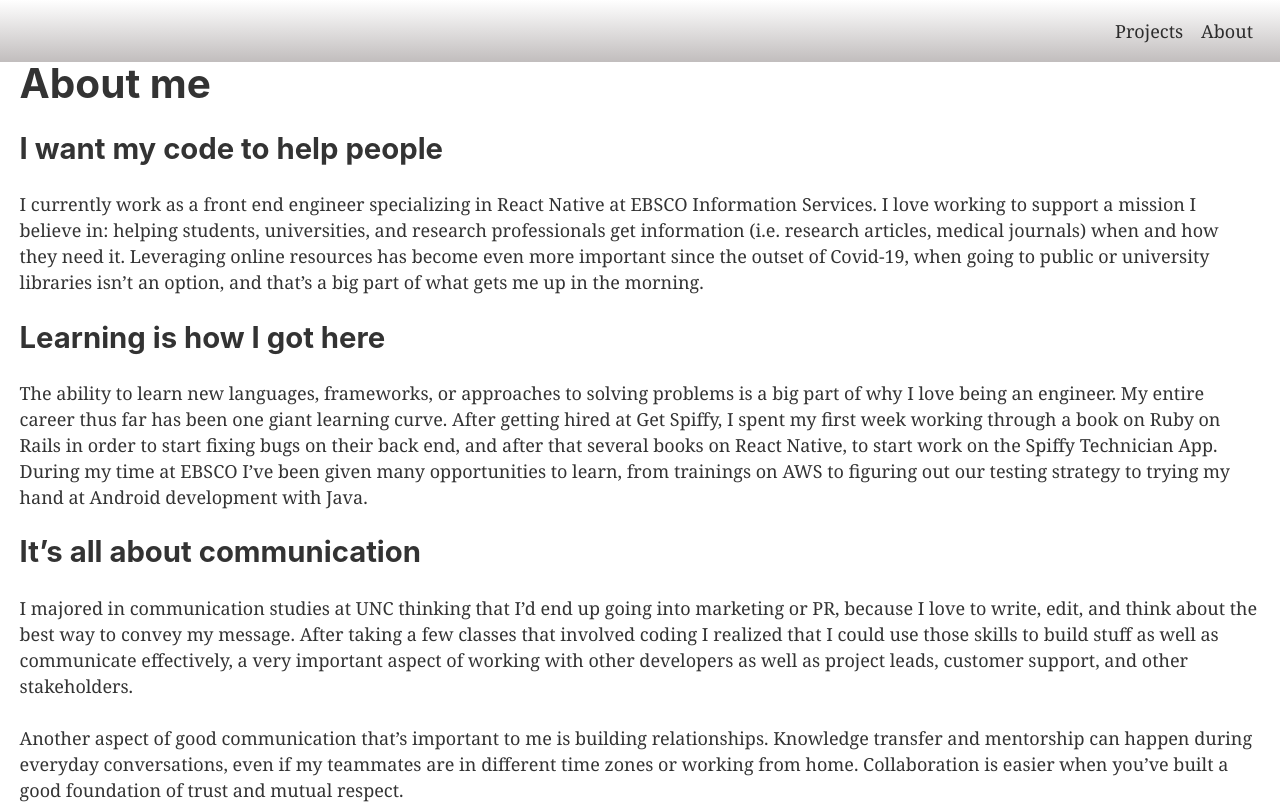
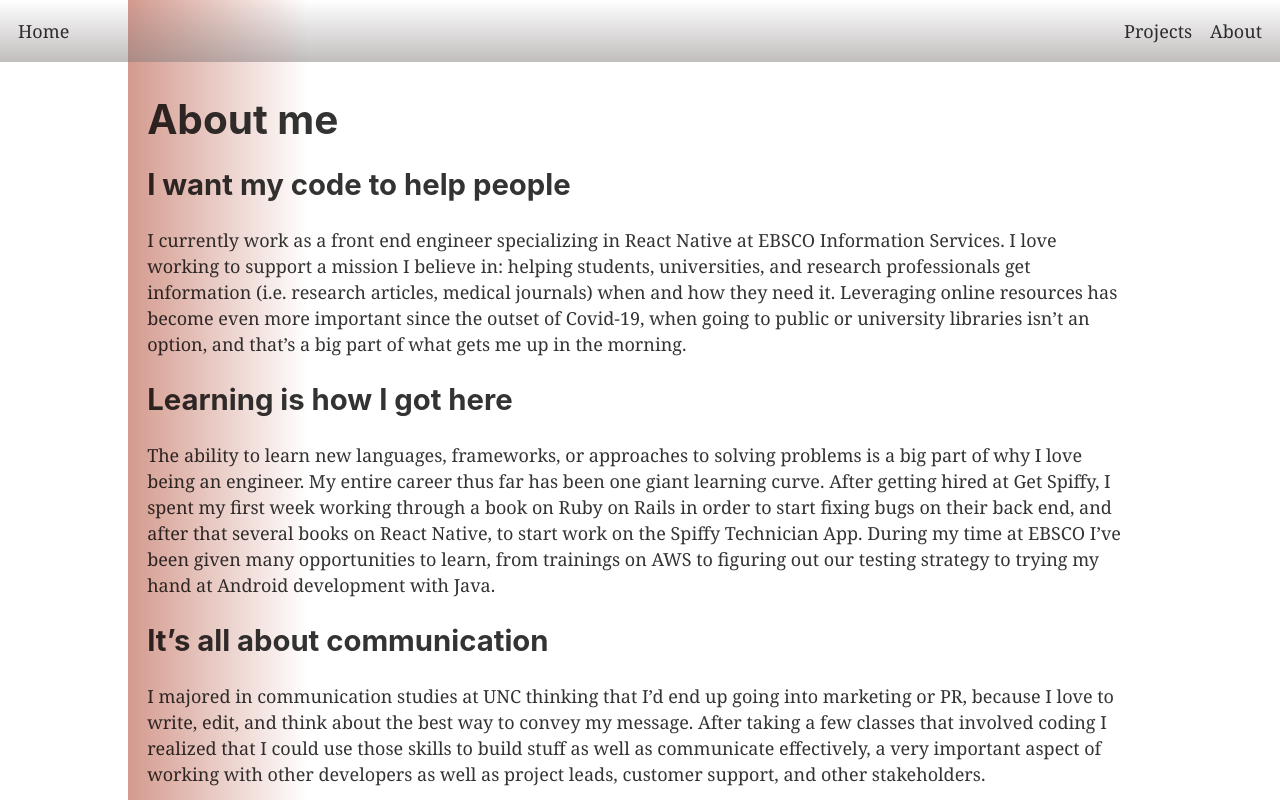
Before and after one commit to samanthasheadavis/personal-website, a Gatsby site: page /about in a window 1280 px wide. Shown: the top 806 px of the page. Built offline with nearby package versions, Linux system fonts and the light colour scheme; Gatsby itself is replaced by a stand-in of ours.

Commit message:
Add color block design and update styles for projects and about pages

```diff
--- a/src/components/header.js
+++ b/src/components/header.js
@@ -5,6 +5,10 @@
 
 const Header = ({ siteTitle }) => (
   <header className="headerContainer">
+    <Link className="headerLink" to="/">
+      Home
+    </Link>
+    <div className="rightLinksContainer">
       <Link className="headerLink" to="/projects/">
         Projects
       </Link>{" "}
@@ -12,6 +16,7 @@
       <Link className="headerLink" to="/about/">
         About
       </Link>
+    </div>
   </header>
 );
 
--- a/src/components/style.css
+++ b/src/components/style.css
@@ -591,10 +591,11 @@
   content: "";
 }
 .headerContainer {
+  z-index: -2;
   margin: 0 auto;
+  justify-content: space-between;
   display: flex;
   flex-direction: row;
-  justify-content: flex-end;
   padding: 1rem;
   background: linear-gradient(
     0deg,
@@ -603,13 +604,17 @@
   );
 }
 .headerLink {
-  padding-right: 0.5rem;
   text-decoration: none;
   color: hsla(0, 0%, 0%, 0.8);
 }
 .headerLink:first-of-type {
   padding-right: 1rem;
 }
+.rightLinksContainer {
+  display: flex;
+  flex-direction: row;
+  justify-content: flex-end;
+}
 @media only screen and (max-width: 480px) {
   html {
     font-size: 100%;
--- a/src/pages/about.js
+++ b/src/pages/about.js
@@ -3,98 +3,103 @@
 
 import Layout from "../components/layout";
 import SEO from "../components/seo";
+import "./style.css";
 
 const About = () => (
   <Layout>
     <SEO title="About" />
+    <div className="container">
+      <div className="bodyColorBlock" />
+      <div className="mainText">
         <h1>About me</h1>
-
         <h2>I want my code to help people</h2>
         <p>
-      I currently work as a front end engineer specializing in React Native at
-      EBSCO Information Services. I love working to support a mission I believe
-      in: helping students, universities, and research professionals get
-      information (i.e. research articles, medical journals) when and how they
-      need it. Leveraging online resources has become even more important since
-      the outset of Covid-19, when going to public or university libraries isn’t
-      an option, and that’s a big part of what gets me up in the morning.
+          I currently work as a front end engineer specializing in React Native
+          at EBSCO Information Services. I love working to support a mission I
+          believe in: helping students, universities, and research professionals
+          get information (i.e. research articles, medical journals) when and
+          how they need it. Leveraging online resources has become even more
+          important since the outset of Covid-19, when going to public or
+          university libraries isn’t an option, and that’s a big part of what
+          gets me up in the morning.
         </p>
         <h2>Learning is how I got here</h2>
         <p>
-      The ability to learn new languages, frameworks, or approaches to solving
-      problems is a big part of why I love being an engineer. My entire career
-      thus far has been one giant learning curve. After getting hired at Get
-      Spiffy, I spent my first week working through a book on Ruby on Rails in
-      order to start fixing bugs on their back end, and after that several books
-      on React Native, to start work on the Spiffy Technician App. During my
-      time at EBSCO I’ve been given many opportunities to learn, from trainings
-      on AWS to figuring out our testing strategy to trying my hand at Android
-      development with Java.
+          The ability to learn new languages, frameworks, or approaches to
+          solving problems is a big part of why I love being an engineer. My
+          entire career thus far has been one giant learning curve. After
+          getting hired at Get Spiffy, I spent my first week working through a
+          book on Ruby on Rails in order to start fixing bugs on their back end,
+          and after that several books on React Native, to start work on the
+          Spiffy Technician App. During my time at EBSCO I’ve been given many
+          opportunities to learn, from trainings on AWS to figuring out our
+          testing strategy to trying my hand at Android development with Java.
         </p>
 
         <h2>It’s all about communication</h2>
         <p>
-      I majored in communication studies at UNC thinking that I’d end up going
-      into marketing or PR, because I love to write, edit, and think about the
-      best way to convey my message. After taking a few classes that involved
-      coding I realized that I could use those skills to build stuff as well as
-      communicate effectively, a very important aspect of working with other
-      developers as well as project leads, customer support, and other
-      stakeholders.
+          I majored in communication studies at UNC thinking that I’d end up
+          going into marketing or PR, because I love to write, edit, and think
+          about the best way to convey my message. After taking a few classes
+          that involved coding I realized that I could use those skills to build
+          stuff as well as communicate effectively, a very important aspect of
+          working with other developers as well as project leads, customer
+          support, and other stakeholders.
         </p>
         <p>
-      Another aspect of good communication that’s important to me is building
-      relationships. Knowledge transfer and mentorship can happen during
-      everyday conversations, even if my teammates are in different time zones
-      or working from home. Collaboration is easier when you’ve built a good
-      foundation of trust and mutual respect.
+          Another aspect of good communication that’s important to me is
+          building relationships. Knowledge transfer and mentorship can happen
+          during everyday conversations, even if my teammates are in different
+          time zones or working from home. Collaboration is easier when you’ve
+          built a good foundation of trust and mutual respect.
         </p>
 
         <h2>I’m into the details</h2>
         <p>
-      Probably the most intrinsically enjoyable aspect of working with code for
-      me is solving puzzles. Diagnosing bugs, reading through PRs, or finding
-      the most descriptive variable name are activities I can dive into and lose
-      myself in. I pride myself as a top-notch PR reviewer not because I know
-      more than my teammates but because I take the time to dig into the code,
-      run the edge cases and think about non-functional requirements like
-      accessibility and cross-browser functionality.
+          Probably the most intrinsically enjoyable aspect of working with code
+          for me is solving puzzles. Diagnosing bugs, reading through PRs, or
+          finding the most descriptive variable name are activities I can dive
+          into and lose myself in. I pride myself as a top-notch PR reviewer not
+          because I know more than my teammates but because I take the time to
+          dig into the code, run the edge cases and think about non-functional
+          requirements like accessibility and cross-browser functionality.
         </p>
 
         <h2>About that coding bootcamp…</h2>
         <p>
           My entry to the world of software engineering was not the traditional
-      computer science degree, but my alternative background has benefitted me
-      in several ways.
+          computer science degree, but my alternative background has benefitted
+          me in several ways.
         </p>
         <p>
           My B.A in communication studies from UNC Chapel Hill was where I first
-      sparked an interest in coding. It also honed my presenting skills and was
-      the nucleus of several marketing, PR, and UX/SEO internships and
+          sparked an interest in coding. It also honed my presenting skills and
+          was the nucleus of several marketing, PR, and UX/SEO internships and
           experiences that gave me a taste of what it was like working in higher
-      education, the nonprofit industry, and, very briefly, Google. My minor in
-      entrepreneurship taught me to problem solve based on customer needs and
-      got me involved in the active startup community of the research triangle
-      in NC (Raleigh, Durham, and Chapel Hill). The heavy emphasis on peer
-      critique for my minor and honors thesis in Poetry honed my writing skills
-      as well as my ability to give (and receive) constructive feedback.
+          education, the nonprofit industry, and, very briefly, Google. My minor
+          in entrepreneurship taught me to problem solve based on customer needs
+          and got me involved in the active startup community of the research
+          triangle in NC (Raleigh, Durham, and Chapel Hill). The heavy emphasis
+          on peer critique for my minor and honors thesis in Poetry honed my
+          writing skills as well as my ability to give (and receive)
+          constructive feedback.
         </p>
         <p>
           After college I decided to join a coding bootcamp because I’d really
           enjoyed my experiences writing code for school and thought I could
-      leverage it as a skill working for a startup. However, the more I got into
-      it the more I fell in love with the collaboration, learning, problem
-      solving, and other processes innate to software development. I decided
-      that I wanted to pursue it as my career.
+          leverage it as a skill working for a startup. However, the more I got
+          into it the more I fell in love with the collaboration, learning,
+          problem solving, and other processes innate to software development. I
+          decided that I wanted to pursue it as my career.
         </p>
         <p>
-      I’d argue that the greatest experience the smorgasbord of my education has
-      provided me with is the ability to work with people— in tiny startups, in
-      large corporations, and across teams and disciplines— and that has been
-      the most rewarding experience of all.
+          I’d argue that the greatest experience the smorgasbord of my education
+          has provided me with is the ability to work with people— in tiny
+          startups, in large corporations, and across teams and disciplines— and
+          that has been the most rewarding experience of all.
         </p>
-
-    <Link to="/">Go back to the homepage</Link>
+      </div>
+    </div>
   </Layout>
 );
 
--- a/src/pages/style.css
+++ b/src/pages/style.css
@@ -1,6 +1,7 @@
 .container {
   padding-left: 6rem;
   padding-right: 6rem;
+  padding-top: 2rem;
 }
 .headshotContainer {
   display: flex;
@@ -15,7 +16,6 @@
 }
 .introText {
   text-align: center;
-  padding-top: 2rem;
   padding-bottom: 2rem;
 }
 .bodyColorBlock {
@@ -29,6 +29,10 @@
     rgba(255, 255, 255, 0) 100%
   );
   z-index: -1;
+}
+.mainText {
+  padding-left: 1.0875rem;
+  padding-right: 1.0875rem;
 }
 @media only screen and (max-width: 1000px) {
   .container {
@@ -46,8 +50,6 @@
   }
   .secondaryBody {
     padding-top: 1.45rem;
-    padding-left: 0;
-    padding-right: 0;
   }
   .introText {
     padding-bottom: 0;
```
Also changed, not shown: src/components/listItem.js (+8 -5 lines), src/pages/projects.js (+10 -5 lines). Lines whose indentation alone changed are shown as unchanged.
